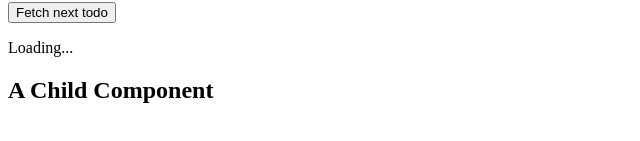
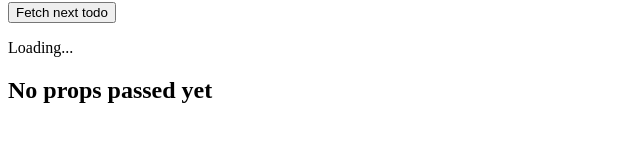
Before and after one commit to ryo-okazaki/vue-tutorial, a Vue app in the folder frontend/: page / in a window 1280 px wide. Shown: the part 609-750 px from the top of the page, without its empty margins (0-640 px from the left). Built offline with nearby package versions, Linux system fonts and the light colour scheme; no server answers.

Commit message:
公式チュートリアル12/15 Props 子コンポーネント定義まで

```diff
--- a/frontend/src/components/ChildComp.vue
+++ b/frontend/src/components/ChildComp.vue
@@ -1,3 +1,17 @@
+<script>
+export default {
+  props: {
+    msg: String
+  }
+}
+</script>
+<!--
+子コンポーネントは、親コンポーネントからpropsを開始て入力を受け取ることができる
+まず、受け入れるpropsを宣言する必要がある
+
+一旦、宣言されると、msgプロパティはthisに出力され、子コンポーネントのテンプレートで使用することができる
+-->
+
 <template>
-  <h2>A Child Component</h2>
+  <h2>{{ msg || 'No props passed yet' }}</h2>
 </template>
```
